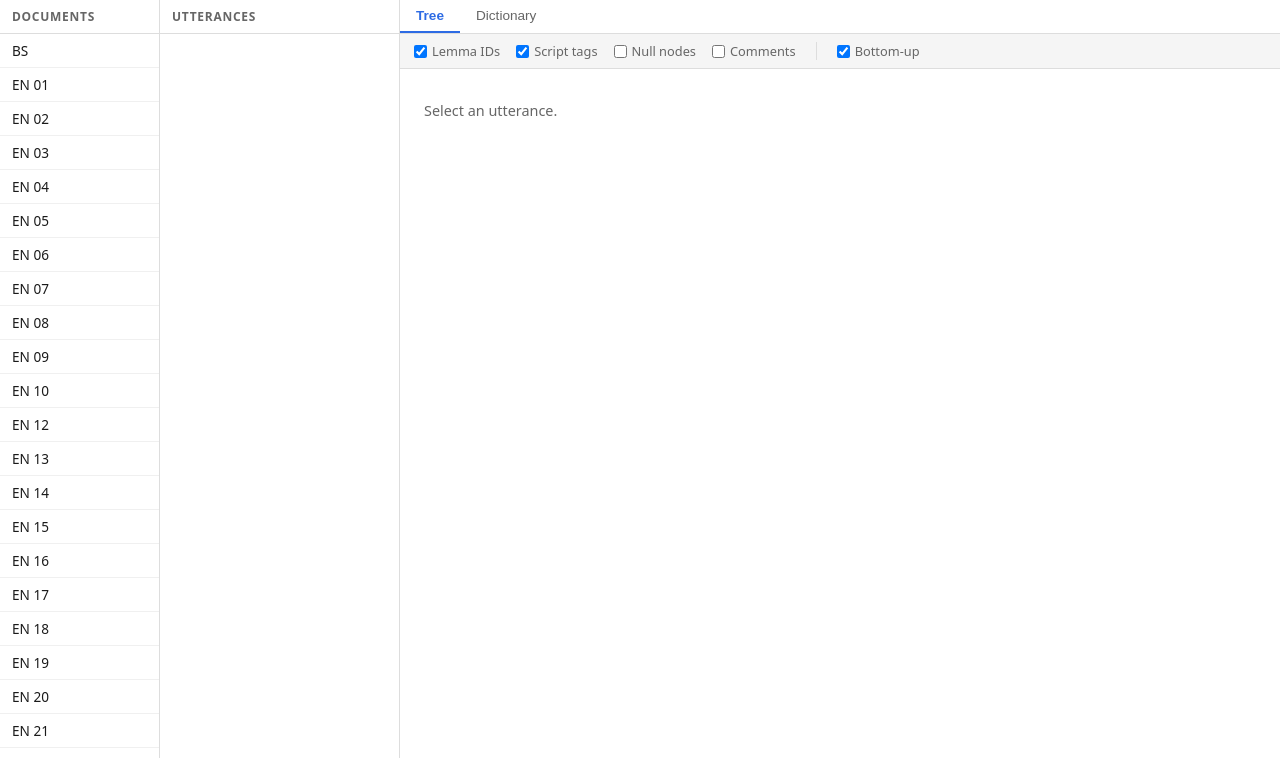
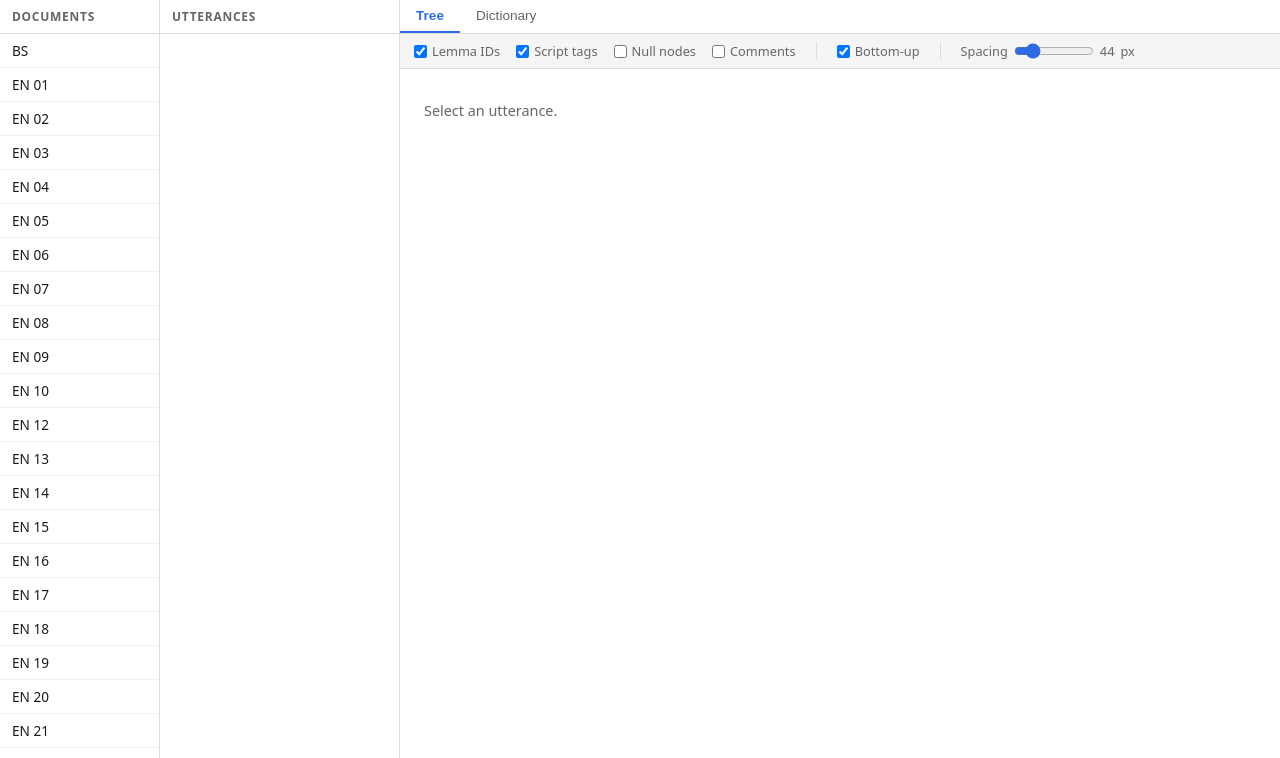
Before and after one commit to lanxnzhang/ONCOJ_Processing, a Flask app: page / in a window 1280 px wide. Shown: the part 42-800 px from the top of the page. Run offline with Flask 3, Linux system fonts and the light colour scheme.

Commit message:
Add vertical spacing slider to tree toolbar
ROW_H is now a live value read from a range input (28–120 px, default
44). Dragging the slider instantly re-renders the tree, letting users
pull levels apart when edges cross on deep or asymmetric trees.

Co-Authored-By: Claude <noreply@anthropic.com>

```diff
--- a/editor/static/app.js
+++ b/editor/static/app.js
@@ -15,6 +15,11 @@ async function apiFetch(path) {
 function clearActive(list) {
   list.querySelectorAll("li.active").forEach(el => el.classList.remove("active"));
 }
+
+document.getElementById("slider-rowh").addEventListener("input", e => {
+  document.getElementById("slider-rowh-val").textContent = e.target.value;
+  if (currentTreeData) renderSvgTree(currentTreeData);
+});
 
 ["tog-lemma","tog-phon","tog-null","tog-comments","tog-bottomup"].forEach(id => {
   document.getElementById(id).addEventListener("change", () => {
@@ -98,8 +103,8 @@ async function selectUtterance(docId, sentenceId, liElem) {
 // SVG Tree Renderer
 // ══════════════════════════════════════════════════════════════════════════
 
-// Layout constants
-const ROW_H   = 44;   // vertical spacing between levels
+// Layout constants (ROW_H is read live from the slider)
+function rowH() { return parseInt(document.getElementById("slider-rowh").value, 10); }
 const ANN_H   = 72;   // height of annotation block below leaves (form+phon+lemma)
 const PAD_X   = 32;   // horizontal padding
 const PAD_TOP = 28;   // space above root
@@ -195,7 +200,7 @@ function assignRowsBottomUp(node, totalHeight) {
 
 // ── Step 5: render ────────────────────────────────────────────────────────
 function xPx(leafX, colW) { return PAD_X + (leafX + 0.5) * colW; }
-function yPx(row)          { return PAD_TOP + row * ROW_H; }
+function yPx(row)          { return PAD_TOP + row * rowH(); }
 
 function renderNode(node, svg, colW, maxRow, opts) {
   const cx = xPx(node._x, colW);
@@ -290,7 +295,7 @@ function renderSvgTree(data) {
 
   // SVG sizing
   const svgW = totalLeaves * colW + PAD_X * 2;
-  const svgH = PAD_TOP + maxRow * ROW_H + ANN_H + 16;
+  const svgH = PAD_TOP + maxRow * rowH() + ANN_H + 16;
 
   const svg = svgElem("svg", {
     width: svgW, height: svgH,
--- a/editor/static/style.css
+++ b/editor/static/style.css
@@ -115,6 +115,9 @@ header {
 }
 .toggle input { cursor: pointer; }
 .toolbar-sep { width: 1px; background: var(--border); align-self: stretch; margin: 0 4px; }
+.slider-label { gap: 6px; }
+.slider-label input[type=range] { width: 80px; cursor: pointer; accent-color: var(--accent); }
+#slider-rowh-val { font-variant-numeric: tabular-nums; min-width: 2ch; }
 
 /* ── Tree container ── */
 #tree-container {
--- a/editor/templates/index.html
+++ b/editor/templates/index.html
@@ -39,6 +39,12 @@
           <label class="toggle"><input type="checkbox" id="tog-comments"> Comments</label>
           <span class="toolbar-sep"></span>
           <label class="toggle"><input type="checkbox" id="tog-bottomup" checked> Bottom-up</label>
+          <span class="toolbar-sep"></span>
+          <label class="toggle slider-label">
+            Spacing
+            <input type="range" id="slider-rowh" min="28" max="120" value="44" step="4">
+            <span id="slider-rowh-val">44</span>px
+          </label>
         </div>
         <div id="tree-container">
           <p class="tree-placeholder">Select an utterance.</p>
```
